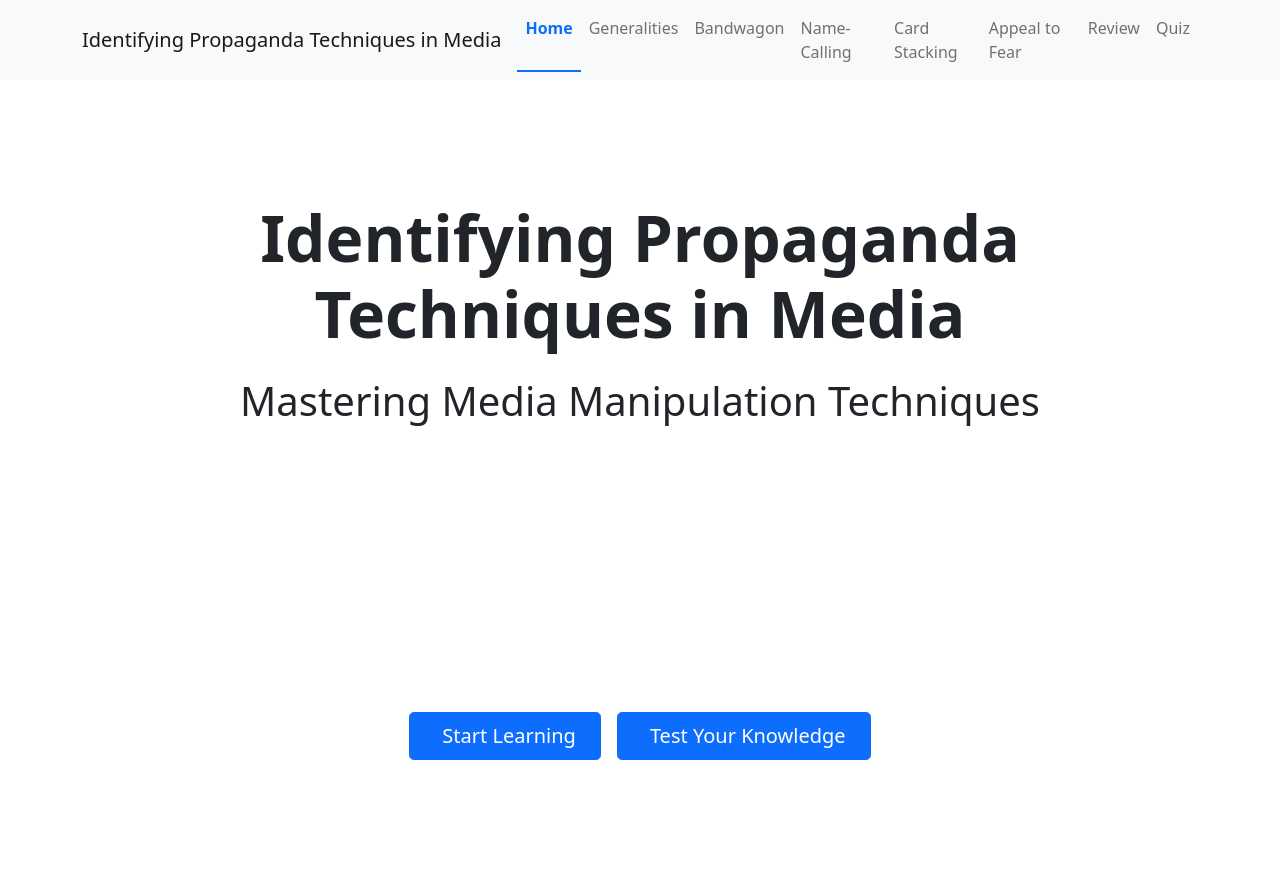
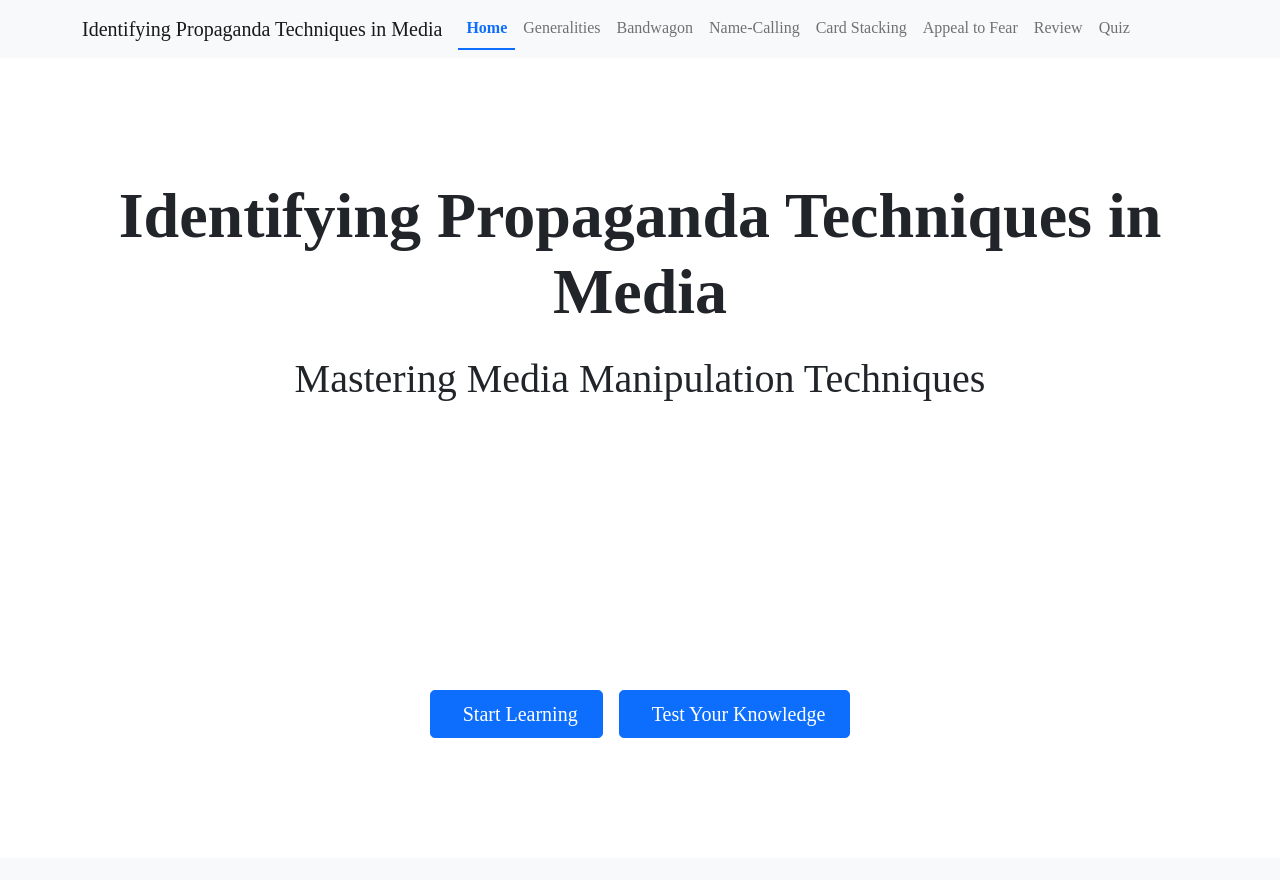
Before and after one commit to trishataparia/spring25-ui-final, a Flask app: page / in a window 1280 px wide. After the commit the page ends 738 px from the top, so only its background shows below. Run offline with Flask 3, Linux system fonts and the light colour scheme; parts of the project's set-up code (start-up, migrations or seed data) failed here and were passed over; some libraries are stand-ins or nearby versions.

Commit message:
Added Aleo font final.css

```diff
--- a/static/final.css
+++ b/static/final.css
@@ -1,3 +1,6 @@
+body {
+  font-family: 'Aleo', serif;
+}
 .nav-link.active {
     font-weight: bold;
     color: #0d6efd !important; /* Bootstrap primary color */
```
